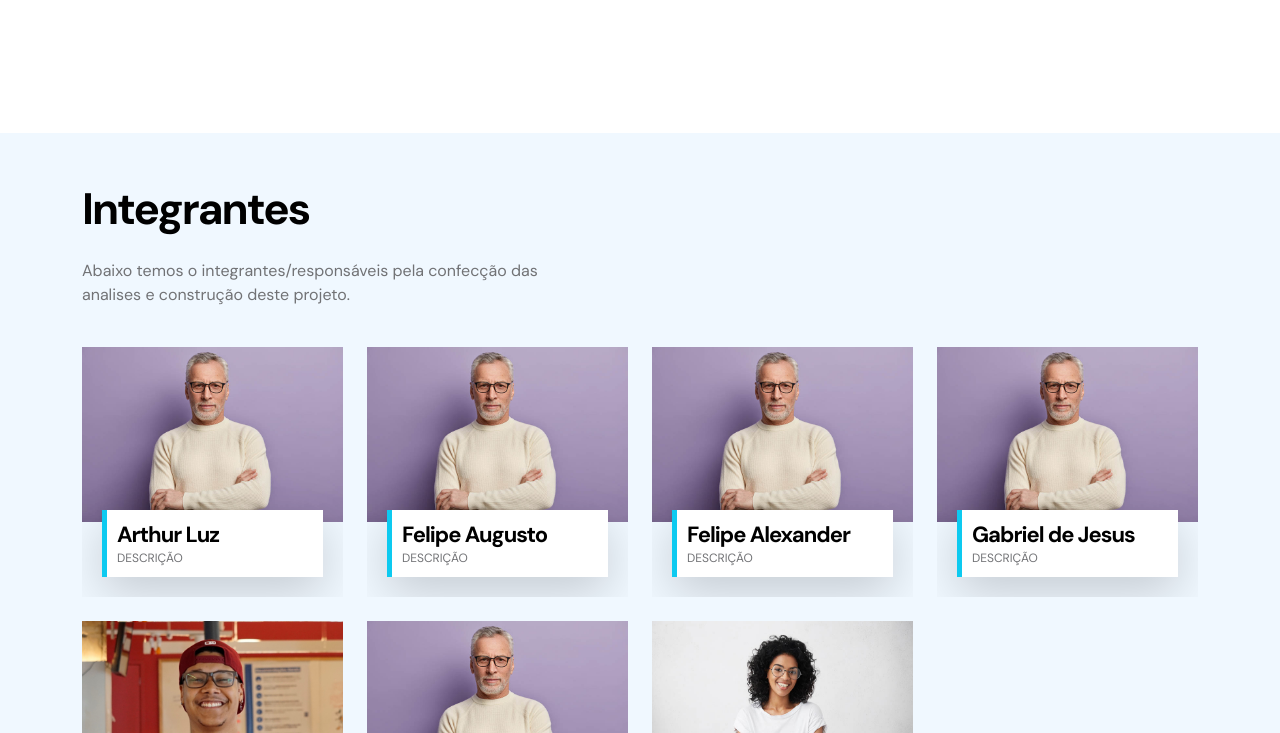
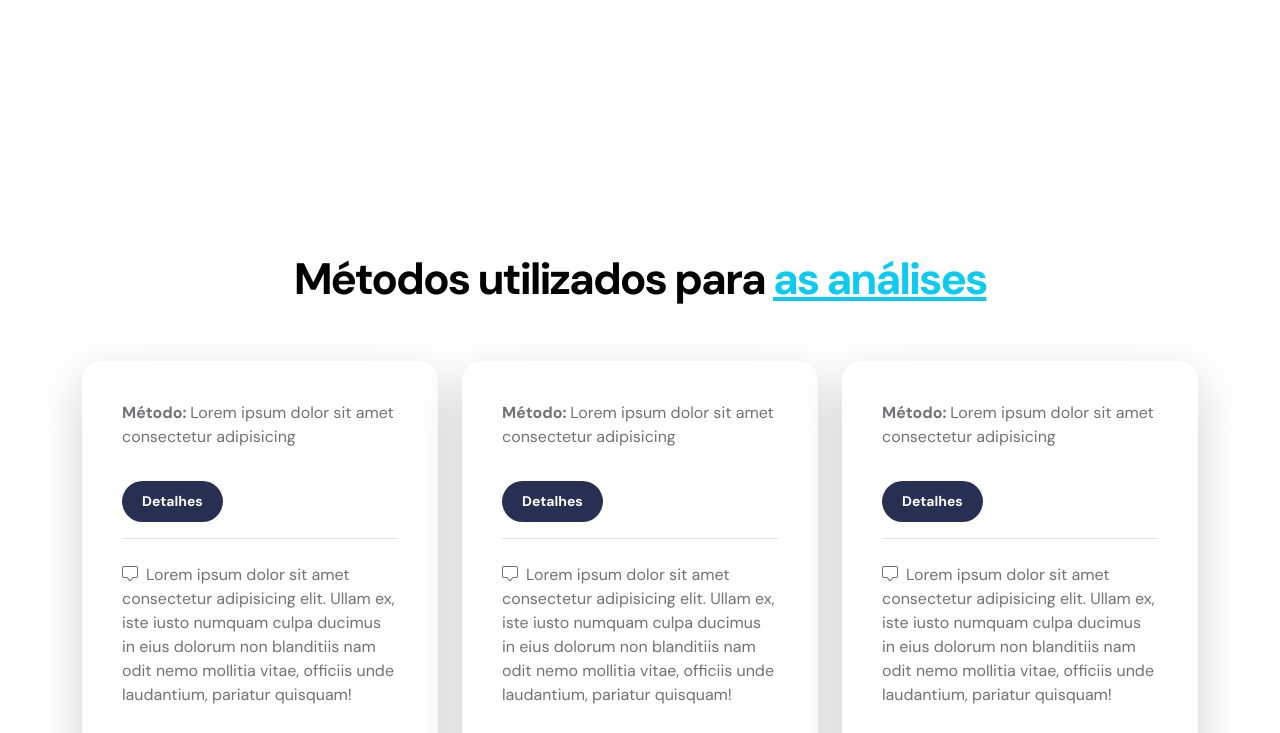
Before and after one commit to WendellRodriguesAmaral/pesquisa-de-extensao-faculdade, a plain HTML site: page index.html in a window 1280 px wide. Shown: the part 2067-2800 px from the top of the page. Drawn offline with Linux system fonts and the light colour scheme.

Commit message:
inicio refatoracao

```diff
--- a/index.html
+++ b/index.html
@@ -160,9 +160,6 @@
         </section>
 
 
-
-
-
         <section class="about section-padding" id="section_3">
             <div class="container">
                 <div class="row">
@@ -249,6 +246,85 @@
                 </div>
             </div>
         </section>
+
+
+        <section class="pricing section-padding" id="section_6">
+            <div class="container">
+                <div class="row">
+
+                    <div class="col-lg-10 col-12 text-center mx-auto mb-5">
+                        <h2>Métodos utilizados para  <u class="text-info">as análises</u> </h2>
+                    </div>
+
+                    <div class="col-lg-4 col-md-6 col-12 mb-5 mb-lg-0">
+                        <div class="pricing-thumb bg-white shadow-lg">
+
+
+                            <div class="pricing-body">
+                                <p>
+                                    <b> Método: </b> Lorem ipsum dolor sit amet consectetur adipisicing
+                                </p>
+
+                                <a onclick="showModalAnalises(1)" class="custom-btn mt-3" type="button" data-bs-toggle="modal" data-bs-target="#modalSolucoes" >Detalhes</a>
+                                <div class="border-bottom pb-3 mb-4"></div>
+
+                                <p><i class="bi-chat-square me-2"></i>Lorem ipsum dolor sit amet consectetur adipisicing elit. Ullam ex, iste iusto numquam culpa ducimus in eius dolorum non blanditiis nam odit nemo mollitia vitae, officiis unde laudantium, pariatur quisquam!</p>
+
+                            </div>
+                            <div class="pricing-title-wrap d-flex align-items-center">
+                                <h4 class="pricing-title text-white mb-0">Método X</h4>
+                            </div>
+                        </div>
+                    </div>
+
+
+                    <div class="col-lg-4 col-md-6 col-12 mb-5 mb-lg-0">
+                        <div class="pricing-thumb bg-white shadow-lg">
+
+
+                            <div class="pricing-body">
+                                <p>
+                                    <b> Método: </b> Lorem ipsum dolor sit amet consectetur adipisicing
+                                </p>
+
+                                <a onclick="showModalAnalises(2)" class="custom-btn mt-3" type="button" data-bs-toggle="modal" data-bs-target="#modalSolucoes" >Detalhes</a>
+                                <div class="border-bottom pb-3 mb-4"></div>
+
+                                <p><i class="bi-chat-square me-2"></i>Lorem ipsum dolor sit amet consectetur adipisicing elit. Ullam ex, iste iusto numquam culpa ducimus in eius dolorum non blanditiis nam odit nemo mollitia vitae, officiis unde laudantium, pariatur quisquam!</p>
+
+                            </div>
+                            <div class="pricing-title-wrap d-flex align-items-center">
+                                <h4 class="pricing-title text-white mb-0">Método X</h4>
+                            </div>
+                        </div>
+                    </div>
+
+
+                    <div class="col-lg-4 col-md-6 col-12 mb-5 mb-lg-0">
+                        <div class="pricing-thumb bg-white shadow-lg">
+
+
+                            <div class="pricing-body">
+                                <p>
+                                    <b> Método: </b> Lorem ipsum dolor sit amet consectetur adipisicing
+                                </p>
+
+                                <a onclick="showModalAnalises(3)" class="custom-btn mt-3 " type="button" data-bs-toggle="modal" data-bs-target="#modalSolucoes" >Detalhes</a>
+                                <div class="border-bottom pb-3 mb-4"></div>
+
+                                <p><i class="bi-chat-square me-2"></i>Lorem ipsum dolor sit amet consectetur adipisicing elit. Ullam ex, iste iusto numquam culpa ducimus in eius dolorum non blanditiis nam odit nemo mollitia vitae, officiis unde laudantium, pariatur quisquam!</p>
+
+                            </div>
+                            <div class="pricing-title-wrap d-flex align-items-center">
+                                <h4 class="pricing-title text-white mb-0">Método X</h4>
+                            </div>
+                        </div>
+                    </div>
+
+                </div>
+            </div>
+        </section>
+
 
 
         <section class="speakers section-padding pt-0" id="section_4">
--- a/js/modais.js
+++ b/js/modais.js
@@ -1,11 +1,23 @@
-const textoModais = {
+const textoModaisSolucoes = {
 
     1: 'Aqui entra a solução proposta para o problema 1',
     2:'Aqui entra a solução proposta para o problema 2',
     3: 'Aqui entra a solução proposta para o problema 3'
 }
 
+const textoModaisAnalises = {
+
+    1: 'Aqui entra a analise da metodo 1',
+    2:'Aqui entra a analise da metodo 2',
+    3: 'Aqui entra a analise da metodo 3'
+}
+
 
 function showModal(modal){
-    $('.texto-modal').html(textoModais[modal]);
+    $('.texto-modal').html(textoModaisSolucoes[modal]);
 }
+
+
+function showModalAnalises(modal){
+    $('.texto-modal').html(textoModaisAnalises[modal]);
+}
```
